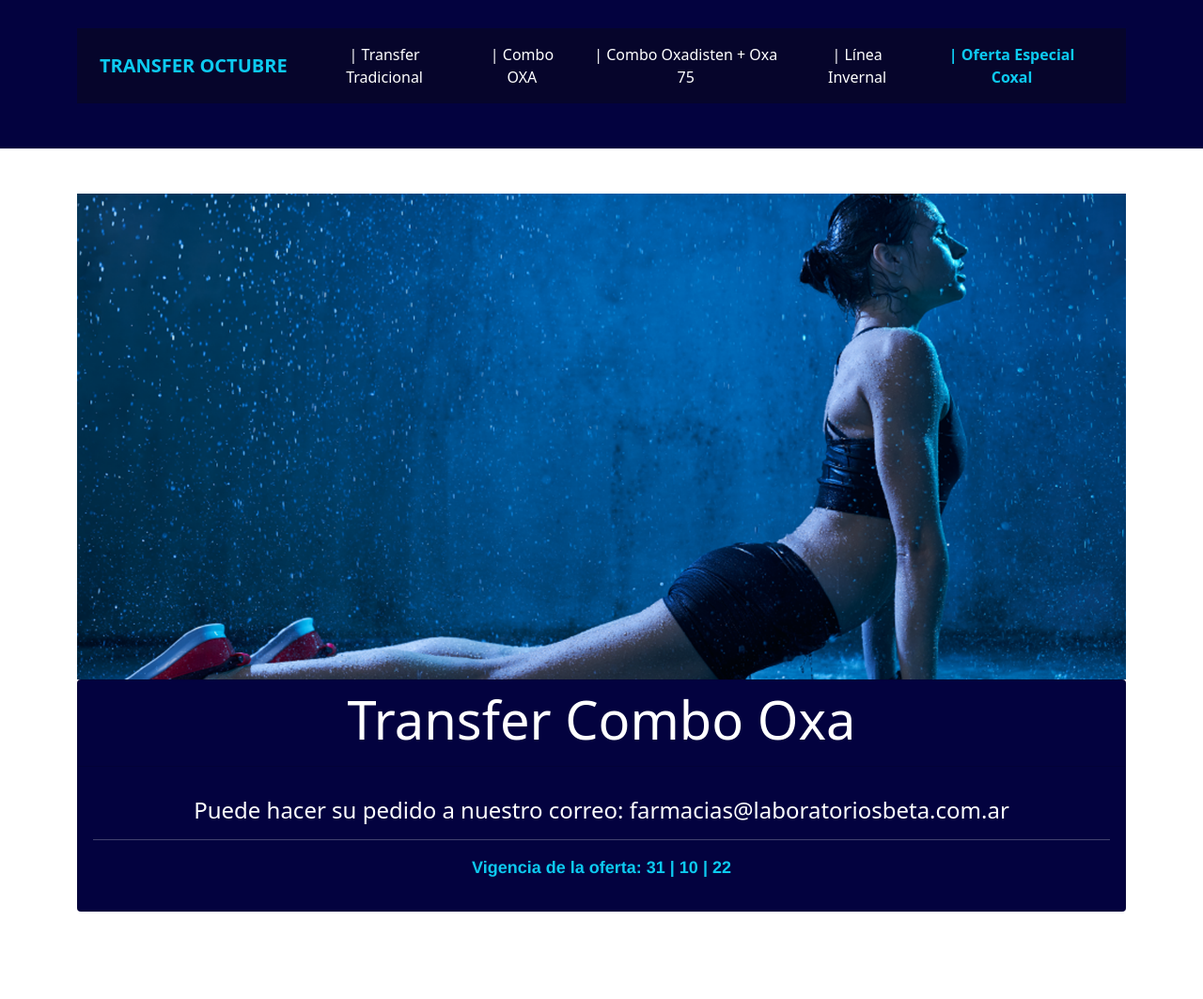
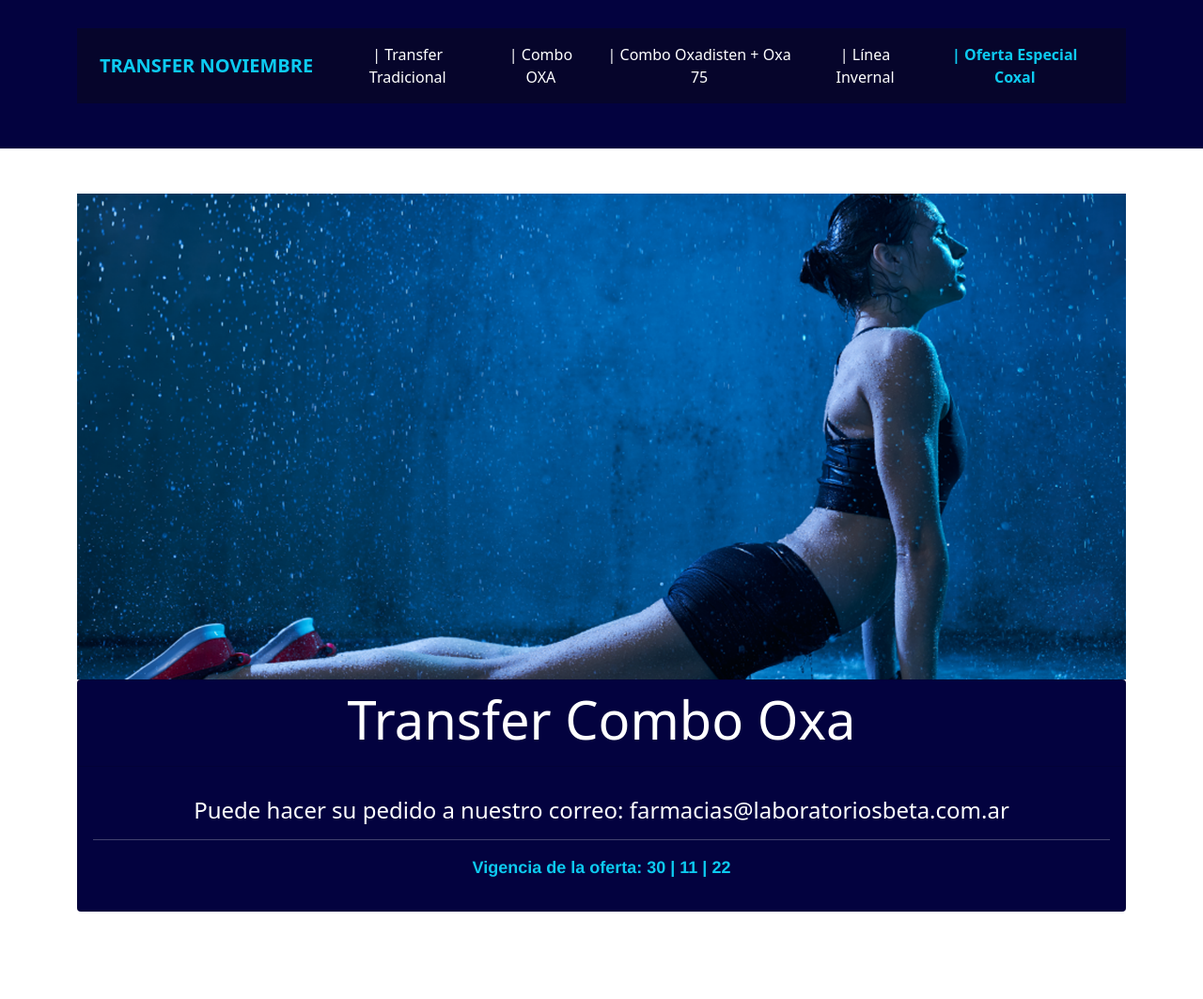
Before and after one commit to cecilia20-matalone/transferBeta2021, a plain HTML site: page transfer1.html in a window 1280 px wide. Shown: the part 211-1274 px from the top of the page at 94% size. Drawn offline with nearby package versions, Linux system fonts and the light colour scheme.

Commit message:
Update transfer 1 noviembre

```diff
--- a/transfer1.html
+++ b/transfer1.html
@@ -25,7 +25,7 @@
                           <div class="col">
                             <nav class="navbar navbar-expand-lg navbar-light navbar-dark ">
                             <div class="container-fluid tex">
-                            <a class="navbar-brand text-info" href="index.html"><strong>TRANSFER OCTUBRE</a></strong>
+                            <a class="navbar-brand text-info" href="index.html"><strong>TRANSFER NOVIEMBRE</a></strong>
                             <button class="navbar-toggler text-white" type="button" data-bs-toggle="collapse" data-bs-target="#navbarNavAltMarkup" aria-controls="navbarNavAltMarkup" aria-expanded="false" aria-label="Toggle navigation">
                             <span class="navbar-toggler-icon text-white"></span>
                             </button>
@@ -55,7 +55,7 @@
         <div class="card-body text-white">
         <h4 class="card-title">Puede hacer su pedido a nuestro correo: <a href="mailto: farmacias@laboratoriosbeta.com.ar" class="text-decoration-none text-white">farmacias@laboratoriosbeta.com.ar</a></h4>
         <hr>
-        <p class="text-info colorheader">Vigencia de la oferta: 31 | 10 | 22</p>
+        <p class="text-info colorheader">Vigencia de la oferta: 30 | 11 | 22</p>
       </div>
     </div>
 </div>
```
